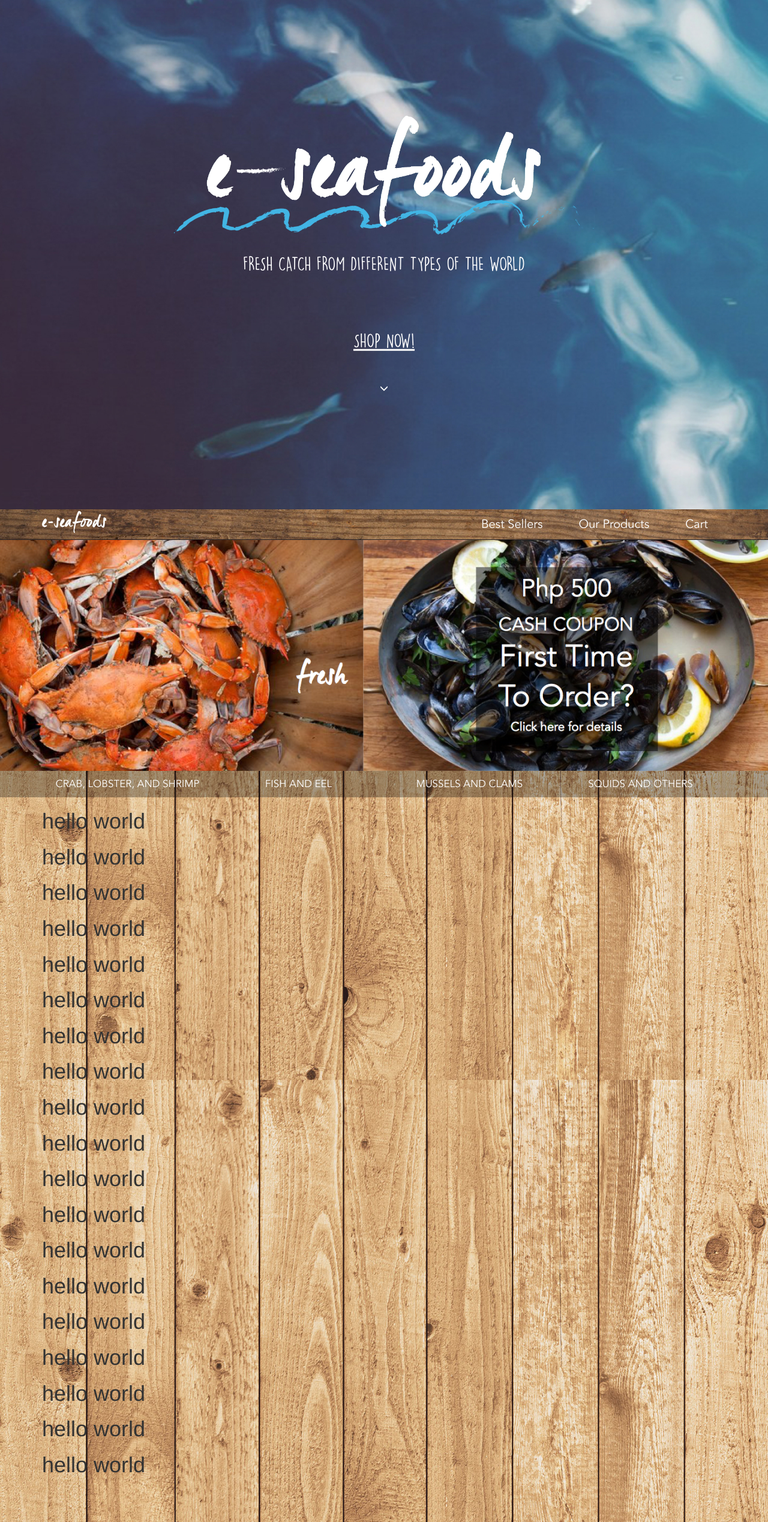
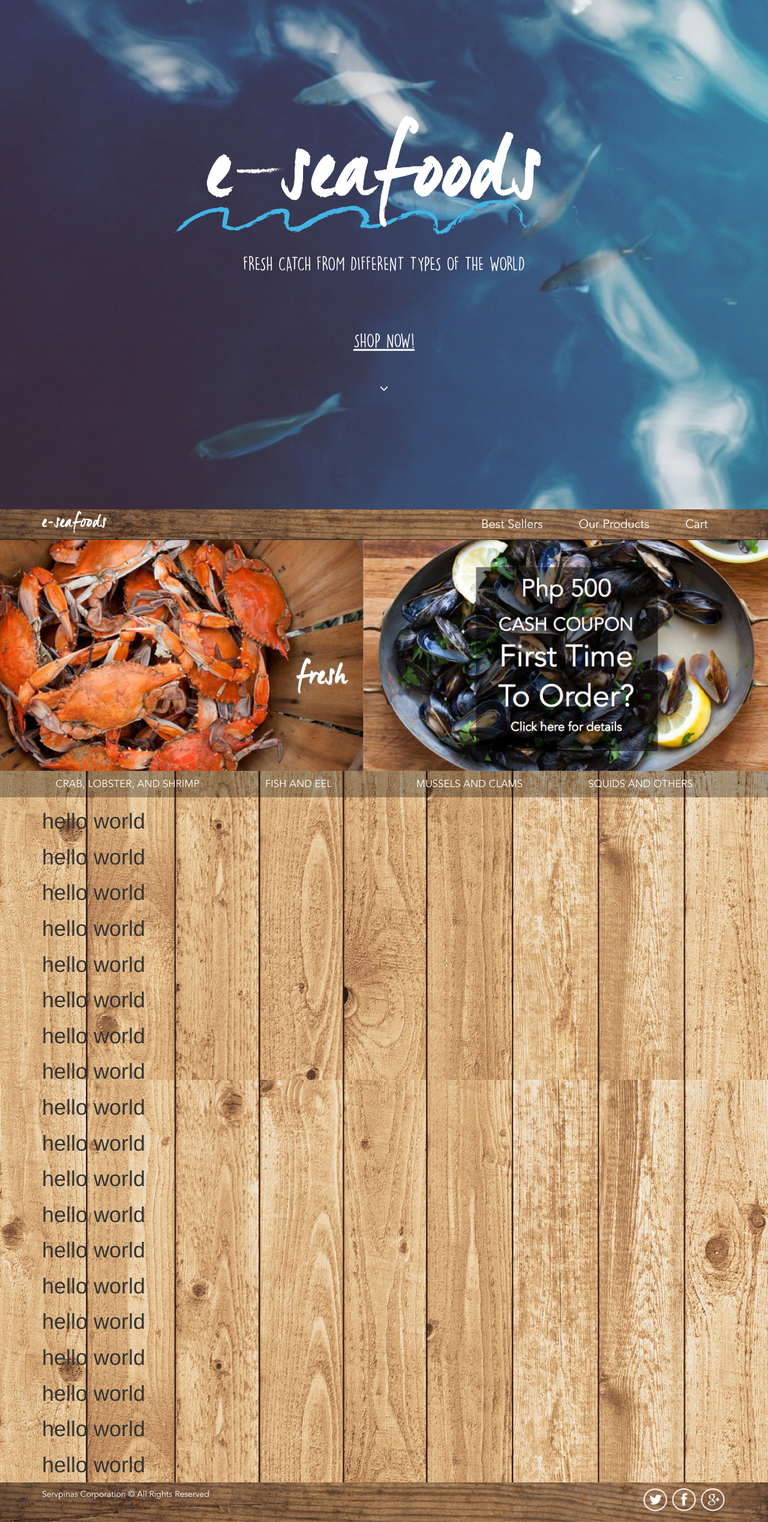
Before and after one commit to E-Seafoods/e-seafoods.github.io, a Jekyll site: the page built from index.html, in a window 1280 px wide. Shown: the whole page at 60% size. Built offline with Jekyll 4.4.1, drawn with Linux system fonts in a browser that asks for light colours; nearby versions of some CDN libraries; some web fonts are replaced; library files that are not in the unit come from our copies.

Commit message:
Added footer

```diff
--- a/css/main.sass
+++ b/css/main.sass
@@ -151,3 +151,36 @@ header
 
         &:hover
           text-decoration: none
+
+#footer
+  background-image: url(/images/navbar-bg.jpg)
+  background-repeat: no-repeat
+  padding: 10px
+  color: #fff
+  font-family: Avenir-Book, sans-serif
+
+  .copyright
+    float: left
+
+  #social-media-buttons
+    float: right
+    a
+      display: inline-block
+      height: 40px
+      width: 40px
+      background-image: url(/images/social-media-buttons.png)
+      background-repeat: no-repeat
+      background-size: auto 38px
+      margin: 0 2px
+
+      &:hover
+        opacity: 0.5
+
+      &.twitter
+        background-position: 0 0
+
+      &.fb
+        background-position: -51px 0
+
+      &.gplus
+        background-position: -101px 0
--- a/index.html
+++ b/index.html
@@ -39,6 +39,17 @@ title: 'Hello'
     </div>
 </div>
 
+<div id="footer">
+    <div class="container">
+        <div class="copyright">Servpinas Corporation &copy; All Rights Reserved</div>
+        <div id="social-media-buttons">
+            <a href="#" target="_blank" class="twitter"></a>
+            <a href="#" target="_blank" class="fb"></a>
+            <a href="#" target="_blank" class="gplus"></a>
+        </div>
+    </div>
+</div>
+
 <script type="text/javascript" src="/js/jquery-1.11.3.js"></script>
 <script type="text/javascript" src="/js/jquery-ui.min.js"></script>
 <script type="text/javascript" src="/js/jquery.sticky.js"></script>
```
Also changed, not shown: images/social-media-buttons.png (added).
